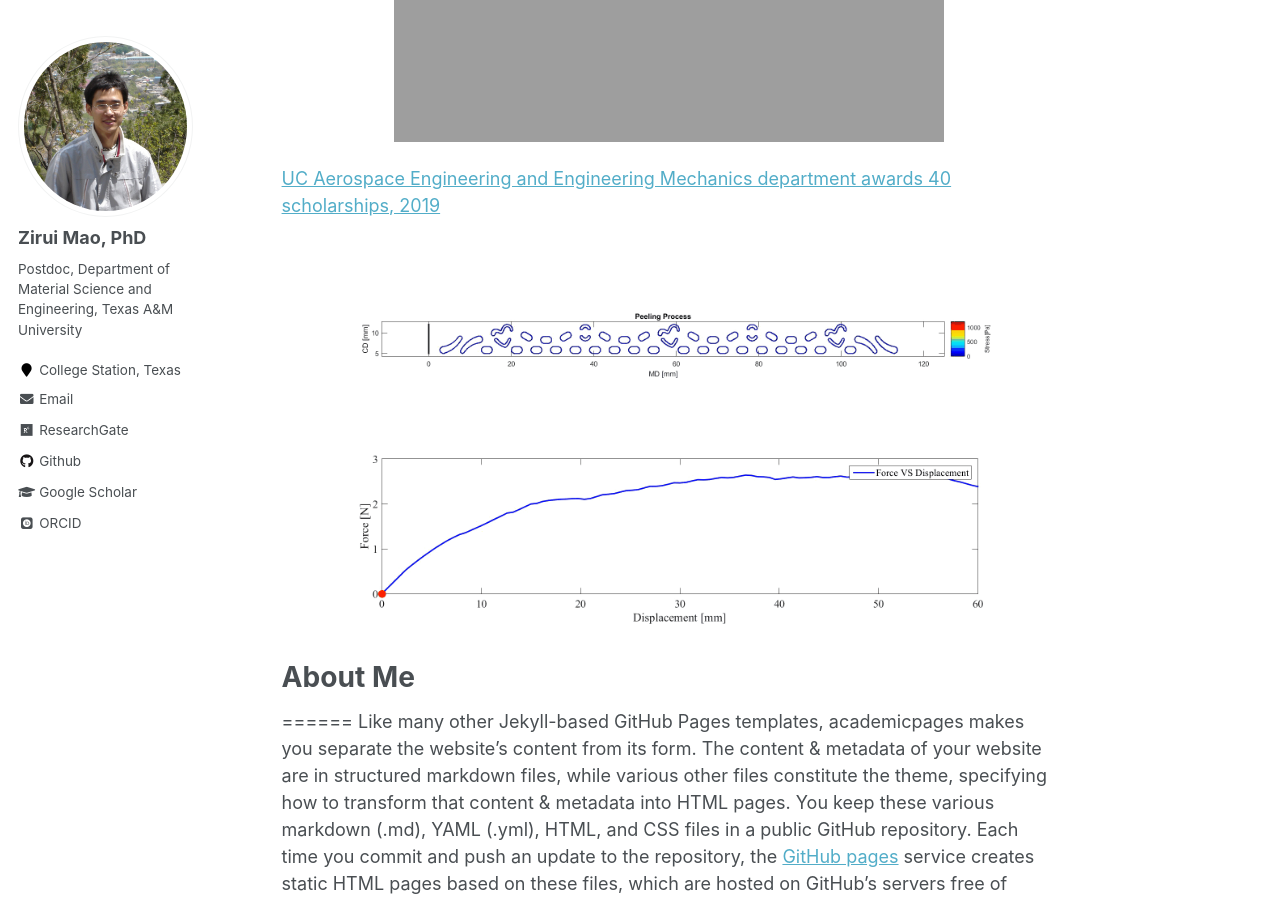
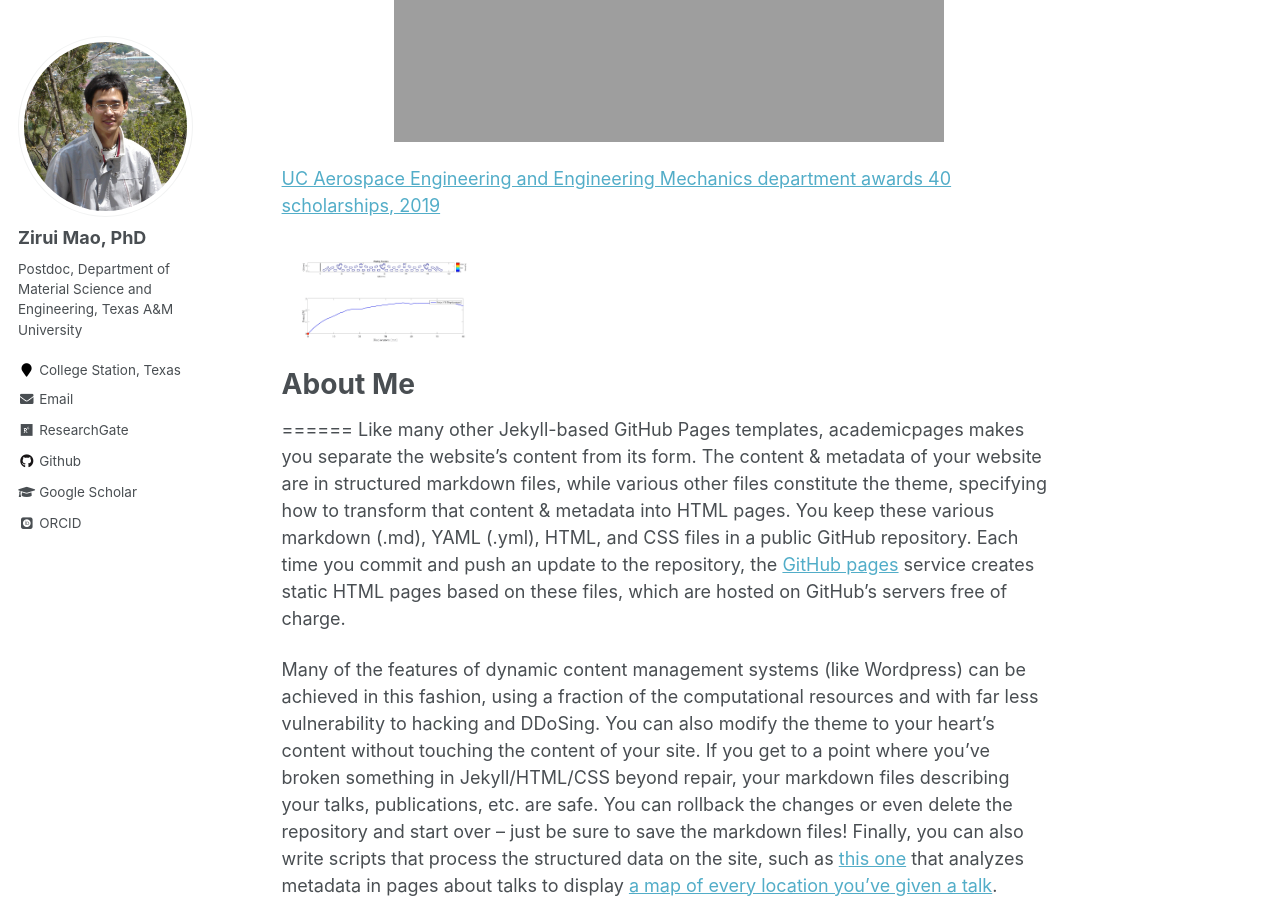
Before and after one commit to maozirui0827/maozirui.github.io, a Jekyll site: the page built from _pages/about.md, in a window 1280 px wide and 900 px high, scrolled down 403 px. Built offline with Jekyll 4.4.1, drawn with Linux system fonts in a browser that asks for light colours; some web fonts are replaced.

Commit message:
Update about.md

```diff
--- a/_pages/about.md
+++ b/_pages/about.md
@@ -13,7 +13,7 @@ redirect_from:
 </p>
 [UC Aerospace Engineering and Engineering Mechanics department awards 40 scholarships, 2019](https://www.uc.edu/news/articles/2019/05/n20834009.html)
 
-![](images/Shear Peeling Process.gif)
+<img src="https://maozirui.github.io/images/Shear Peeling Process.gif" width="200" height="50" />
 
 # About Me
 ======
```
